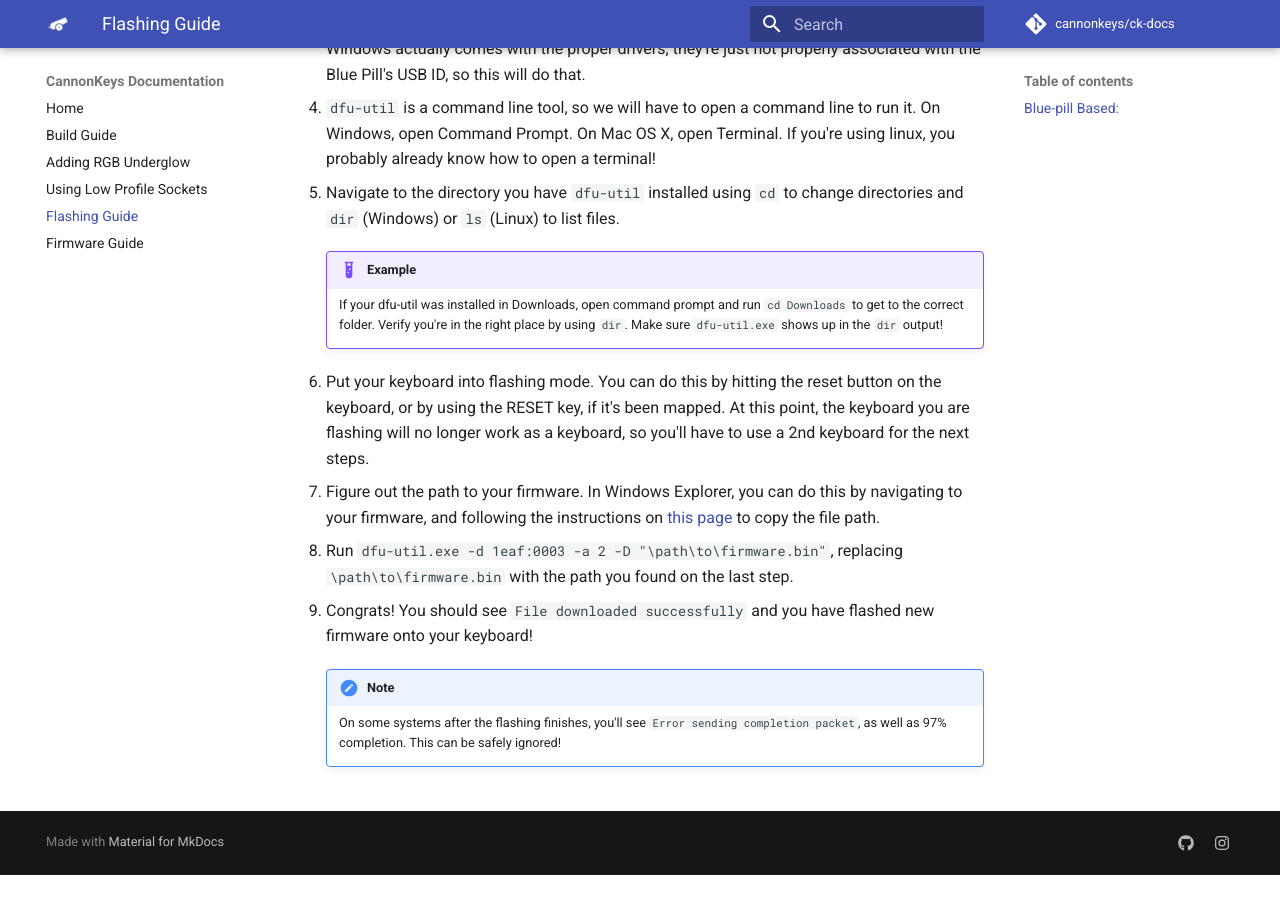
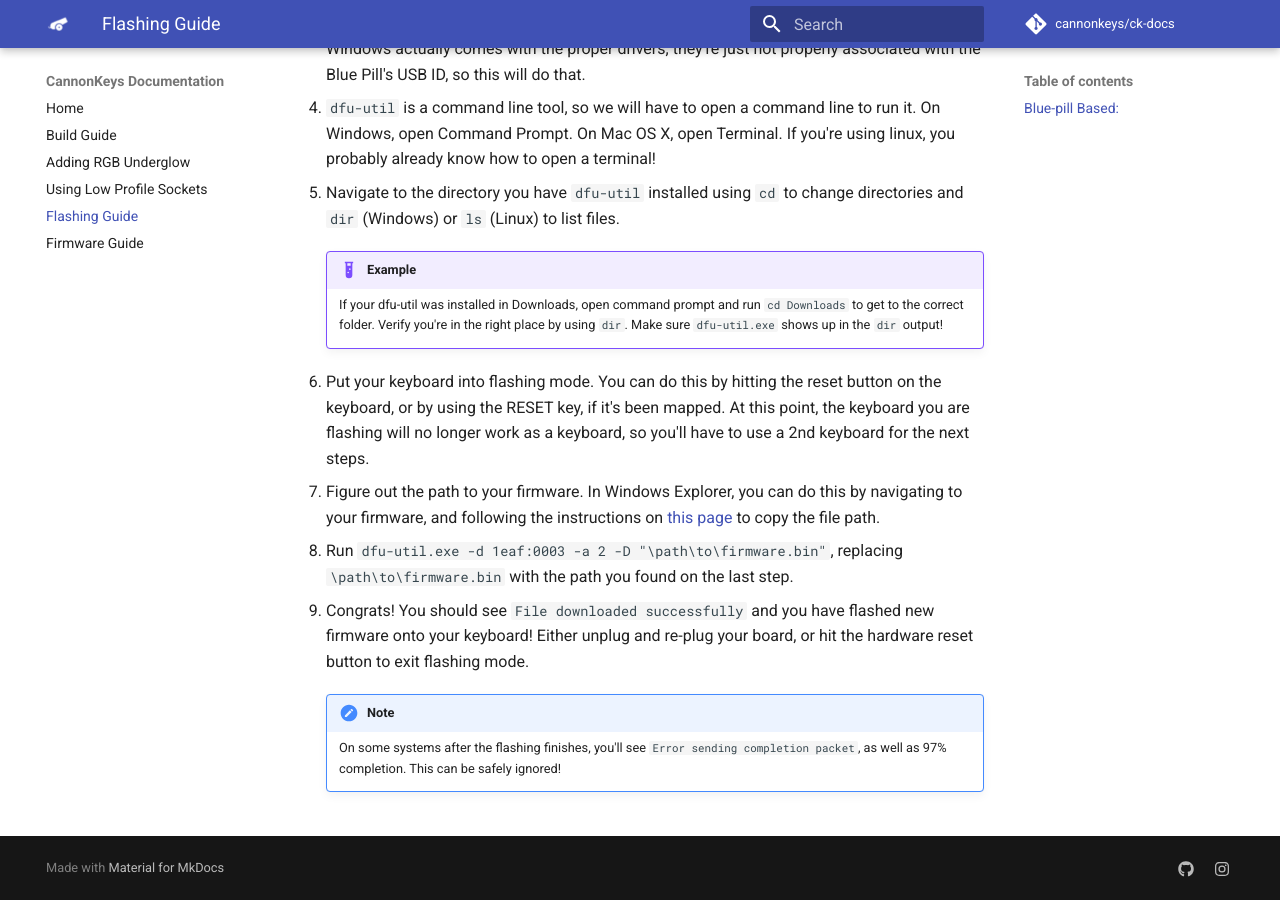
Before and after one commit to cannonkeys/ck-docs, an MkDocs documentation site: the page built from docs/flashing.md, in a window 1280 px wide and 900 px high, scrolled down 534 px. Built offline with MkDocs 1.6.1 and Material for MkDocs 9.7.7, drawn with Linux system fonts in a browser that asks for light colours; comment, search, counter and statistics services are not loaded; before the commit the page ends 1409 px from its top, so only the background shows below that.

Commit message:
Add instructions to exit flashing mode

```diff
--- a/docs/flashing.md
+++ b/docs/flashing.md
@@ -19,7 +19,7 @@ This includes the Practice60, Ortho60, and Ortho48
  1. Put your keyboard into flashing mode. You can do this by hitting the reset button on the keyboard, or by using the RESET key, if it's been mapped. At this point, the keyboard you are flashing will no longer work as a keyboard, so you'll have to use a 2nd keyboard for the next steps.
  1. Figure out the path to your firmware. In Windows Explorer, you can do this by navigating to your firmware, and following the instructions on [this page](https://www.pcworld.com/article/251406/windows_tips_copy_a_file_path_show_or_hide_extensions.html) to copy the file path.
  1. Run `dfu-util.exe -d 1eaf:0003 -a 2 -D "\path\to\firmware.bin"`, replacing `\path\to\firmware.bin` with the path you found on the last step.
- 1. Congrats! You should see `File downloaded successfully` and you have flashed new firmware onto your keyboard!
+ 1. Congrats! You should see `File downloaded successfully` and you have flashed new firmware onto your keyboard! Either unplug and re-plug your board, or hit the hardware reset button to exit flashing mode.
 
     !!! Note
         On some systems after the flashing finishes, you'll see `Error sending completion packet`, as well as 97% completion. This can be safely ignored!
```
